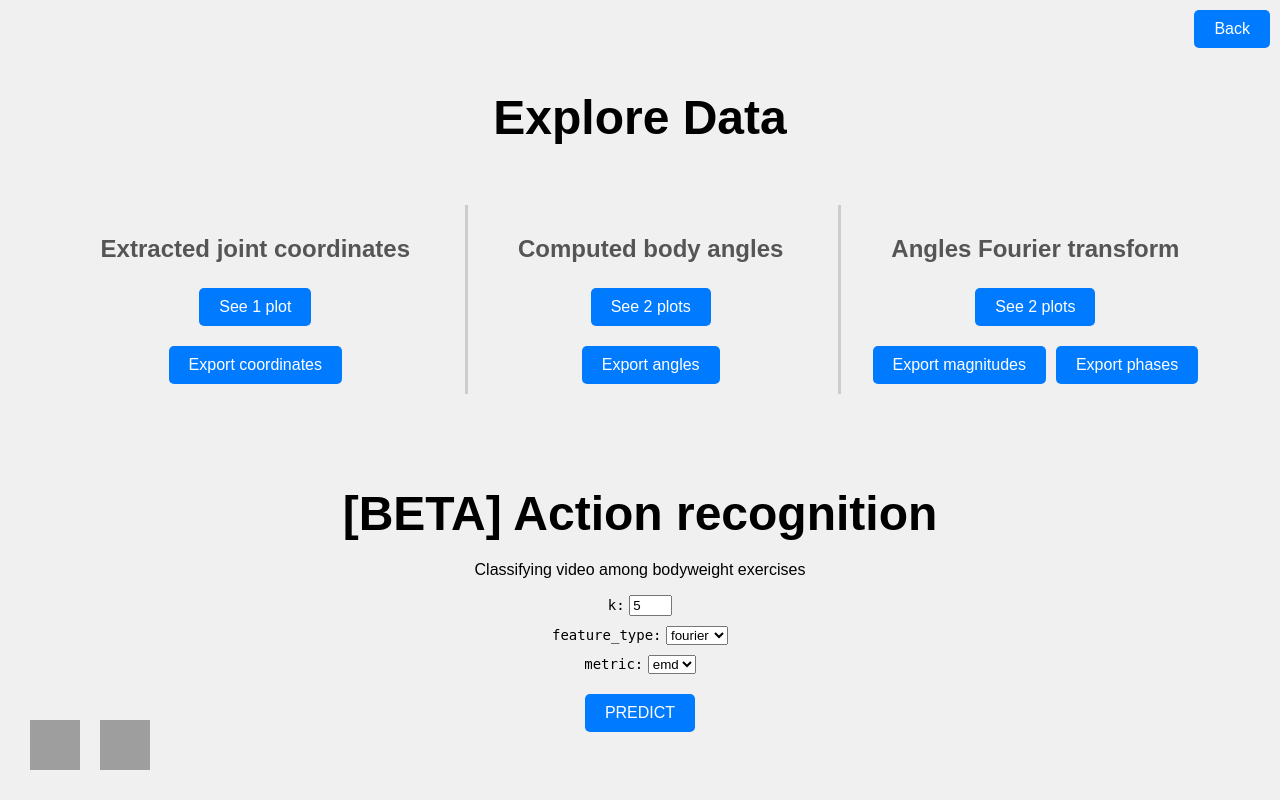
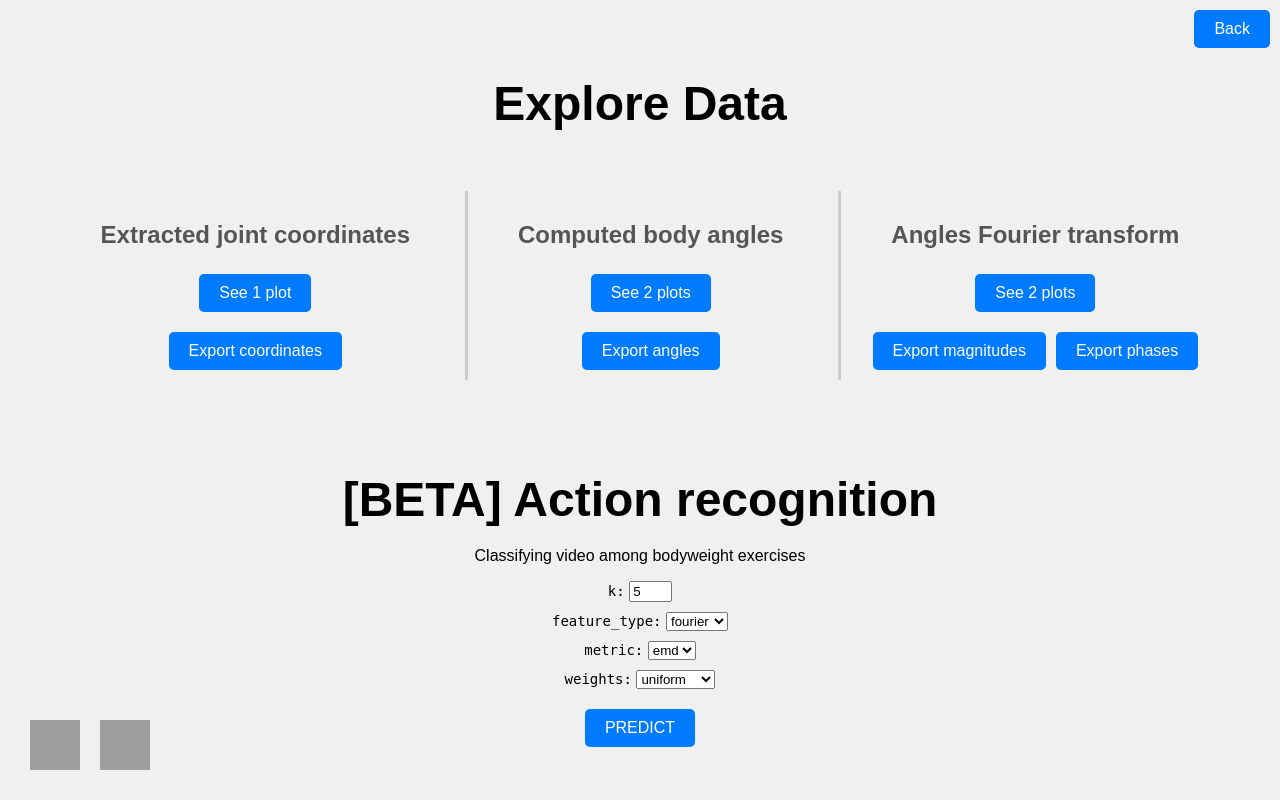
Before and after one commit to daltunay/calivision, a Flask app: page /process_data in a window 1280 px wide. Run offline with Flask 3, Linux system fonts and the light colour scheme; grey boxes are pictures that could not be loaded.

Commit message:
improve ui

```diff
--- a/app/routes/data_routes.py
+++ b/app/routes/data_routes.py
@@ -75,6 +75,7 @@ def action_recognition():
     feature_type = str(request.form["feature_type"])
     metric = str(request.form["metric"])
     metric = DISTANCE_METRICS[metric]
+    weights = str(request.form["weights"])
 
     action_recognition_app_instance = ActionRecognitionApp(
         model_name=f"UCF101_knn_{feature_type}_model.pth"
@@ -84,6 +85,7 @@ def action_recognition():
     current_app.action_recognition_app_instance.model.k = k
     current_app.action_recognition_app_instance.model.feature_type = feature_type
     current_app.action_recognition_app_instance.model.metric = metric()
+    current_app.action_recognition_app_instance.model.weights = weights
 
     if feature_type == "joints":
         X = current_app.pose_estimation_app_instance.joint_series
--- a/app/templates/process_data.html
+++ b/app/templates/process_data.html
@@ -83,6 +83,15 @@
                             </select>
                         </div>
 
+                        <!-- Parameter section for weights -->
+                        <div class="parameter-section">
+                            <label for="weights"><code>weights:</code></label>
+                            <select id="weights" name="weights">
+                                <option value="uniform" selected>uniform</option>
+                                <option value="distances">distances</option>
+                            </select>
+                        </div>
+
                         <!-- Predict button -->
                         <div class="vertical-button-group">
                             <button type="submit" class="button">PREDICT</button>
```
